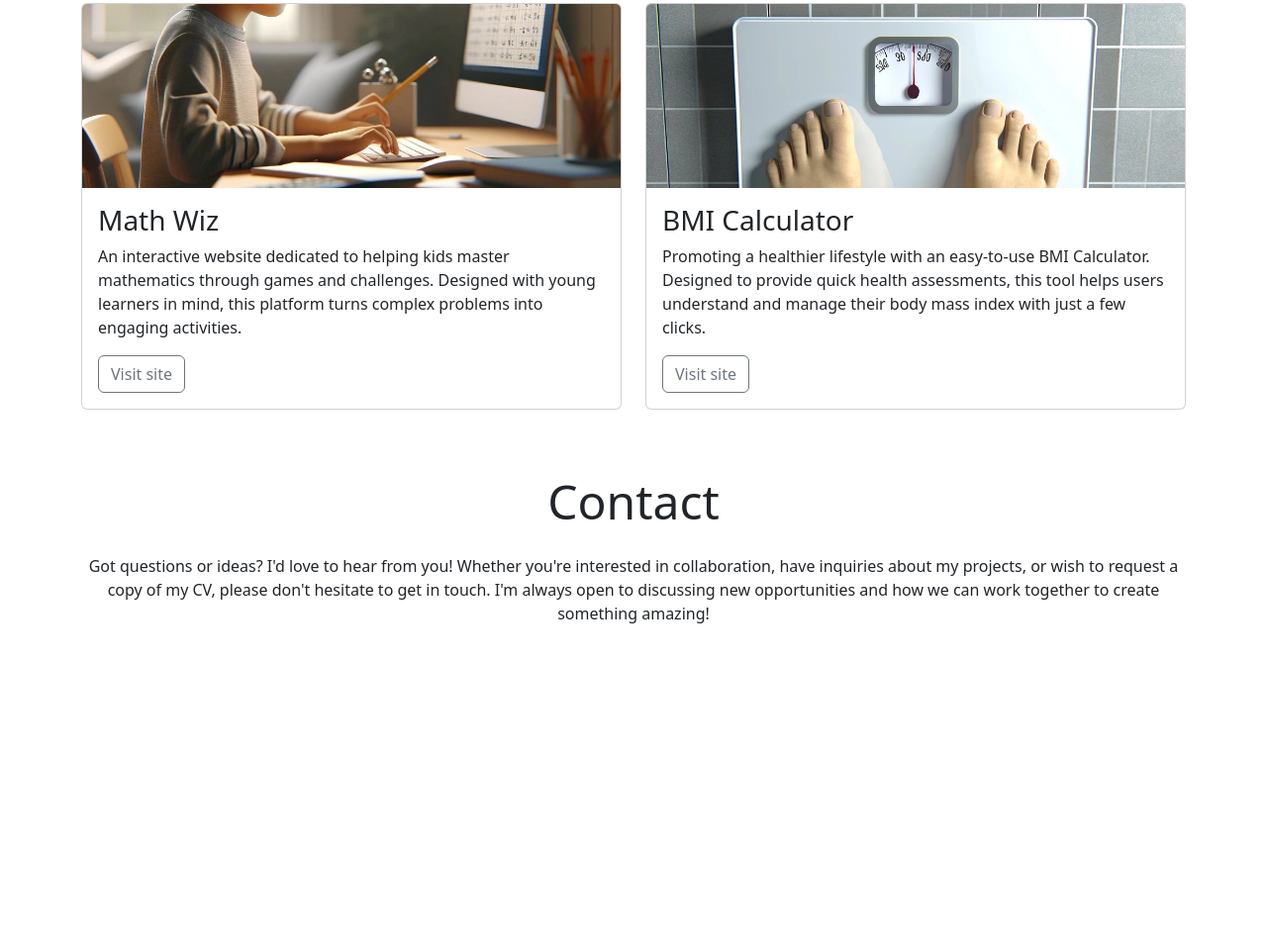
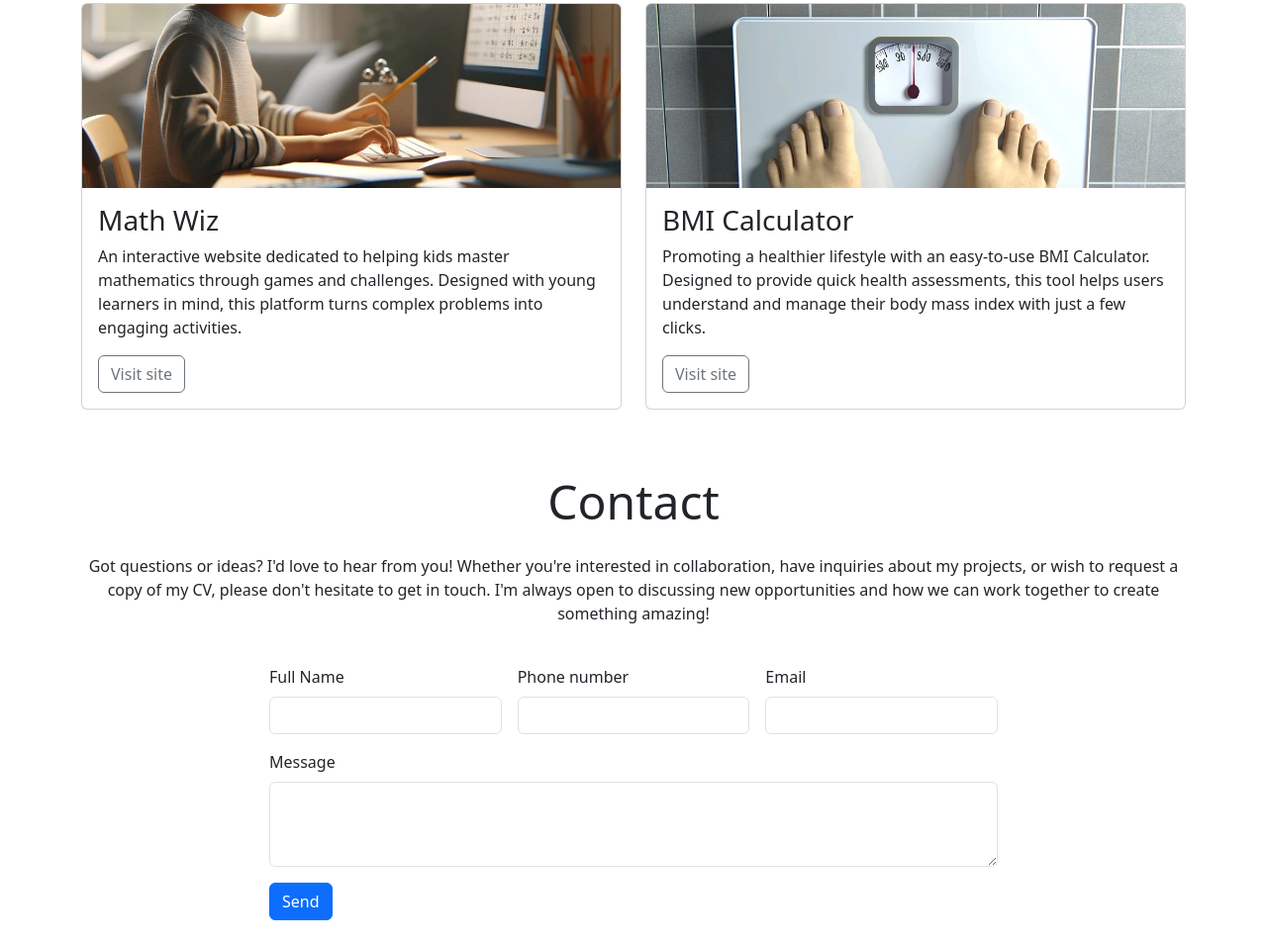
Before and after one commit to ethans241/Practice-2-, a plain HTML site: page index.html in a window 1280 px wide. Shown: the part 1421-2375 px from the top of the page at 99% size. Before the commit the page ends 2093 px from the top, so only its background shows below. Drawn offline with nearby package versions, Linux system fonts and the light colour scheme.

Commit message:
added form to footer element

```diff
--- a/index.html
+++ b/index.html
@@ -1,20 +1,22 @@
 <!DOCTYPE html>
 <html lang="en">
+
 <head>
     <meta charset="UTF-8">
     <meta name="viewport" content="width=device-width, initial-scale=1.0">
+    <title>Mei Wong | Software Developer</title>
+    <!-- Bootstrap CSS Link -->
+    <link href="https://cdn.jsdelivr.net/npm/bootstrap@5.3.3/dist/css/bootstrap.min.css" rel="stylesheet"
+        integrity="sha384-QWTKZyjpPEjISv5WaRU9OFeRpok6YctnYmDr5pNlyT2bRjXh0JMhjY6hW+ALEwIH" crossorigin="anonymous">
+</head>
 
-    <!-- Bootstrap CSS Code -->
-    <link href="https://cdn.jsdelivr.net/npm/bootstrap@5.3.3/dist/css/bootstrap.min.css" rel="stylesheet" integrity="sha384-QWTKZyjpPEjISv5WaRU9OFeRpok6YctnYmDr5pNlyT2bRjXh0JMhjY6hW+ALEwIH" crossorigin="anonymous">
-    <script src="https://cdn.jsdelivr.net/npm/bootstrap@5.3.3/dist/js/bootstrap.bundle.min.js" integrity="sha384-YvpcrYf0tY3lHB60NNkmXc5s9fDVZLESaAA55NDzOxhy9GkcIdslK1eN7N6jIeHz" crossorigin="anonymous"></script>
-    <title>Mei Wong | Software Developer</title>
-
-</head>
 <body>
     <nav class="navbar navbar-expand-sm bg-body-tertiary">
         <div class="container">
             <a class="navbar-brand" href="index.html">Mei Wong</a>
-          <button class="navbar-toggler" type="button" data-bs-toggle="collapse" data-bs-target="#navbarSupportedContent" aria-controls="navbarSupportedContent" aria-expanded="false" aria-label="Toggle navigation">
+            <button class="navbar-toggler" type="button" data-bs-toggle="collapse"
+                data-bs-target="#navbarSupportedContent" aria-controls="navbarSupportedContent" aria-expanded="false"
+                aria-label="Toggle navigation">
                 <span class="navbar-toggler-icon"></span>
             </button>
             <div class="collapse navbar-collapse" id="navbarSupportedContent">
@@ -25,18 +27,18 @@
                     <li class="nav-item">
                         <a class="nav-link" href="#about">About</a>
                     </li>
+
                     <li class="nav-item">
                         <a class="nav-link" href="#portfolio">Portfolio</a>
                     </li>
+
                     <li class="nav-item">
                         <a class="nav-link" href="#contact">Contact</a>
                     </li>
                 </ul>
-
             </div>
         </div>
     </nav>
-
     <!-- header -->
     <header id="hero" class="container">
         <!-- section with hero image -->
@@ -99,7 +101,6 @@
                 </div>
             </div>
         </section>
-
         <!-- portfolio section starts here -->
         <section id="portfolio" class="container pb-4">
             <div class="row">
@@ -177,25 +178,48 @@
         </section>
     </main>
 
-
-</main>
-
+    <!-- Contact section -->
     <footer id="contact" class="container">
         <div class="row justify-content-center">
             <div class="col-12 text-center my-4">
                 <h2 class="display-5">Contact</h2>
-      <p class="mt-4">Got questions or ideas? I'd love to hear from you! Whether you're interested in collaboration, have inquiries about my projects, or wish to request a copy of my CV, please don't hesitate to get in touch. I'm always open to discussing new opportunities and how we can work together to create something amazing!</p>
+                <p class="mt-4">Got questions or ideas? I'd love to hear from you! Whether you're
+                    interested in collaboration, have inquiries about my projects, or
+                    wish to request a copy of my CV, please don't hesitate to get in
+                    touch. I'm always open to discussing new opportunities and how we
+                    can work together to create something amazing!</p>
             </div>
-    <div class="col-12 col-md-10 col-lg-8">
-      <!-- add your form here -->
+            <div class="col-12 col-md-10 col-lg-8 mb-4">
+                <!-- Add your form here -->
+                <form class="row g-3">
+                    <div class="col-lg-4">
+                        <label for="full-name" class="form-label">Full Name</label>
+                        <input type="text" class="form-control" id="full-name">
+                    </div>
+                    <div class="col-lg-4">
+                        <label for="phonenumber" class="form-label">Phone number</label>
+                        <input type="number" class="form-control" id="phonenumber">
+                    </div>
+                    <div class="col-lg-4">
+                        <label for="email" class="form-label">Email</label>
+                        <input type="email" class="form-control" id="email">
+                    </div>
+                    <div class="col-12">
+                        <label for="message" class="form-label">Message</label>
+                        <textarea class="form-control" id="message" rows="3"></textarea>
+                    </div>
+                    <div class="col-12">
+                        <button type="submit" class="btn btn-primary">Send</button>
+                    </div>
+                </form>
             </div>
         </div>
     </footer>
 
-    <!-- Bootstrap JS Code -->
-    <script src="https://cdn.jsdelivr.net/npm/@popperjs/core@2.11.8/dist/umd/popper.min.js" integrity="sha384-I7E8VVD/ismYTF4hNIPjVp/Zjvgyol6VFvRkX/vR+Vc4jQkC+hVqc2pM8ODewa9r" crossorigin="anonymous"></script>
-    <script src="https://cdn.jsdelivr.net/npm/bootstrap@5.3.3/dist/js/bootstrap.min.js" integrity="sha384-0pUGZvbkm6XF6gxjEnlmuGrJXVbNuzT9qBBavbLwCsOGabYfZo0T0to5eqruptLy" crossorigin="anonymous"></script>
+    <!-- Bootstrap JS Script-->
+    <script src="https://cdn.jsdelivr.net/npm/bootstrap@5.3.3/dist/js/bootstrap.bundle.min.js"
+        integrity="sha384-YvpcrYf0tY3lHB60NNkmXc5s9fDVZLESaAA55NDzOxhy9GkcIdslK1eN7N6jIeHz"
+        crossorigin="anonymous"></script>
 </body>
 
-
 </html>
```
Lines whose indentation alone changed are shown as unchanged.
